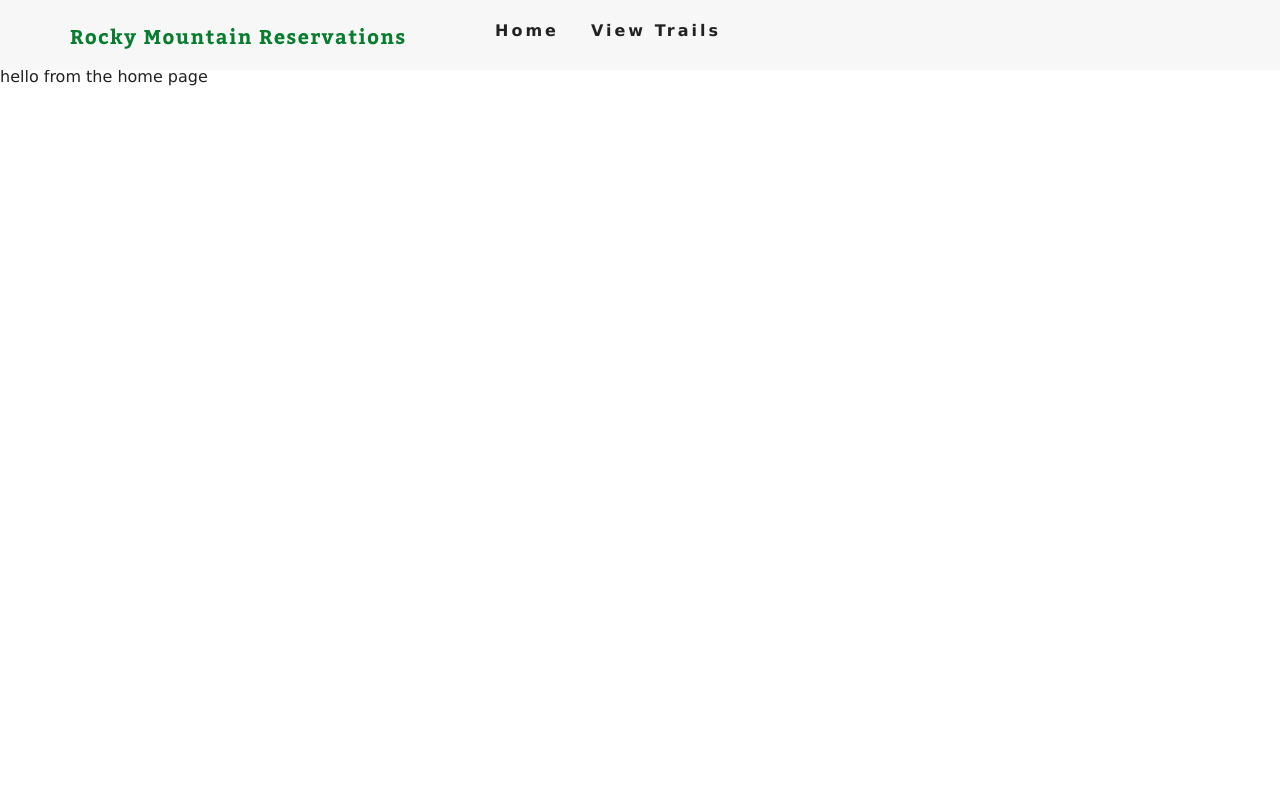
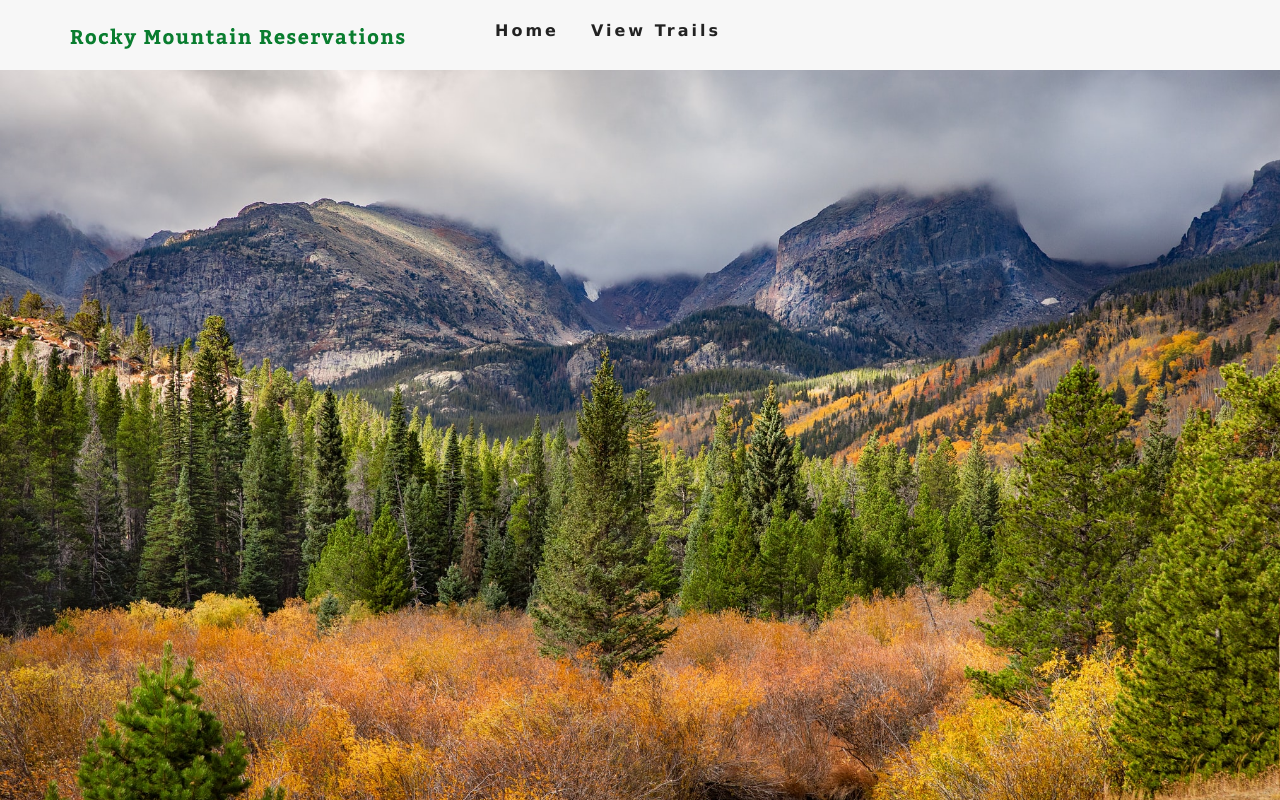
Before and after one commit to MattLong34/rocky-mountain-reservations, a React (Create React App) app: page / in a window 1280 px wide. Built offline with nearby package versions, Linux system fonts and the light colour scheme.

Commit message:
add hero component

```diff
--- a/src/App.css
+++ b/src/App.css
@@ -4,7 +4,8 @@
   box-sizing: border-box;
 }
 :root {
-  --primaryColor: #af9a7d;
+  /* --primaryColor: #af9a7d; */
+  --primaryColor: #4D9354;
   --mainWhite: #fff;
   --offWhite: #f7f7f7;
   --mainBlack: #222;
@@ -157,16 +158,15 @@ h6 {
 /* end of navbar */
 /* Hero */
 .defaultHero,
-.roomsHero {
+.trailssHero {
   min-height: calc(100vh - 66px);
-  /* background: url("./images/defaultBcg.jpeg") center/cover no-repeat; */
-  background: url("./images/details-1.jpeg") center/cover no-repeat;
+  background: url("./images/RMNP-hero.jpeg") center/cover no-repeat;
   display: flex;
   align-items: center;
   justify-content: center;
 }
-.roomsHero {
-  background-image: url("./images/room-2.jpeg");
+.trailsHero {
+  background-image: url("./images/bear-lake.jpeg");
   min-height: 60vh;
 }
 /* End of Hero */
--- /dev/null
+++ b/src/components/Hero.js
@@ -0,0 +1,9 @@
+import React from 'react'
+
+export default function Hero({children, hero}) {
+    return <header className={hero}>{children}</header>
+}
+
+Hero.defaultProps = {
+    hero: 'defaultHero'
+}
--- a/src/pages/Error.js
+++ b/src/pages/Error.js
@@ -1,9 +1,6 @@
 import React from 'react'
+import Hero from '../components/Hero'
 
 export default function Error() {
-    return (
-        <div>
-            hello from the error page
-        </div>
-    )
+    return <Hero />
 }
--- a/src/pages/Home.js
+++ b/src/pages/Home.js
@@ -1,9 +1,6 @@
 import React from 'react'
+import Hero from '../components/Hero'
 
 export default function Home() {
-    return (
-        <div>
-            hello from the home page
-        </div>
-    )
+    return <Hero />
 }
--- a/src/pages/Trails.js
+++ b/src/pages/Trails.js
@@ -1,9 +1,6 @@
 import React from 'react'
+import Hero from '../components/Hero'
 
 export default function Trails() {
-    return (
-        <div>
-            hello from the trails page
-        </div>
-    )
+    return <Hero hero="trailsHero" />
 }
```
Also changed, not shown: src/images/RMNP-hero.jpeg (added), src/images/bear-lake.jpeg (added).
